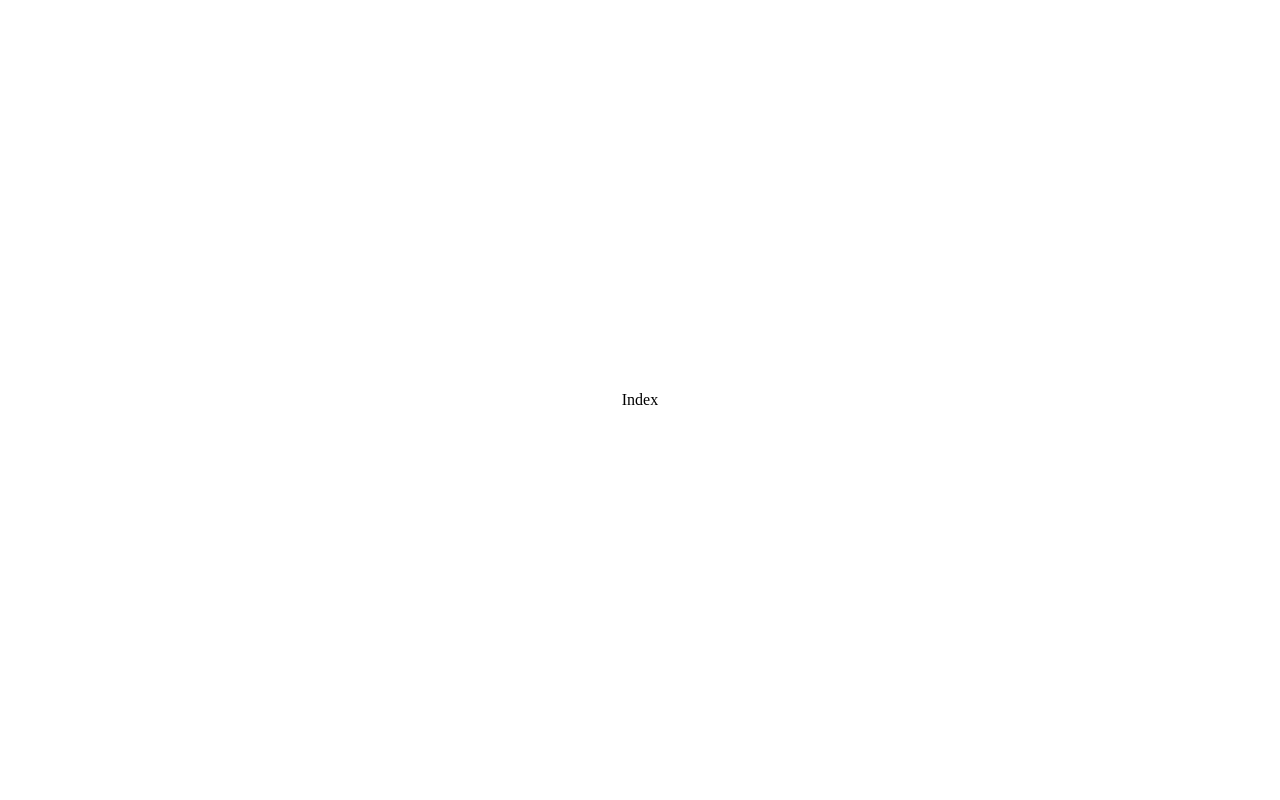
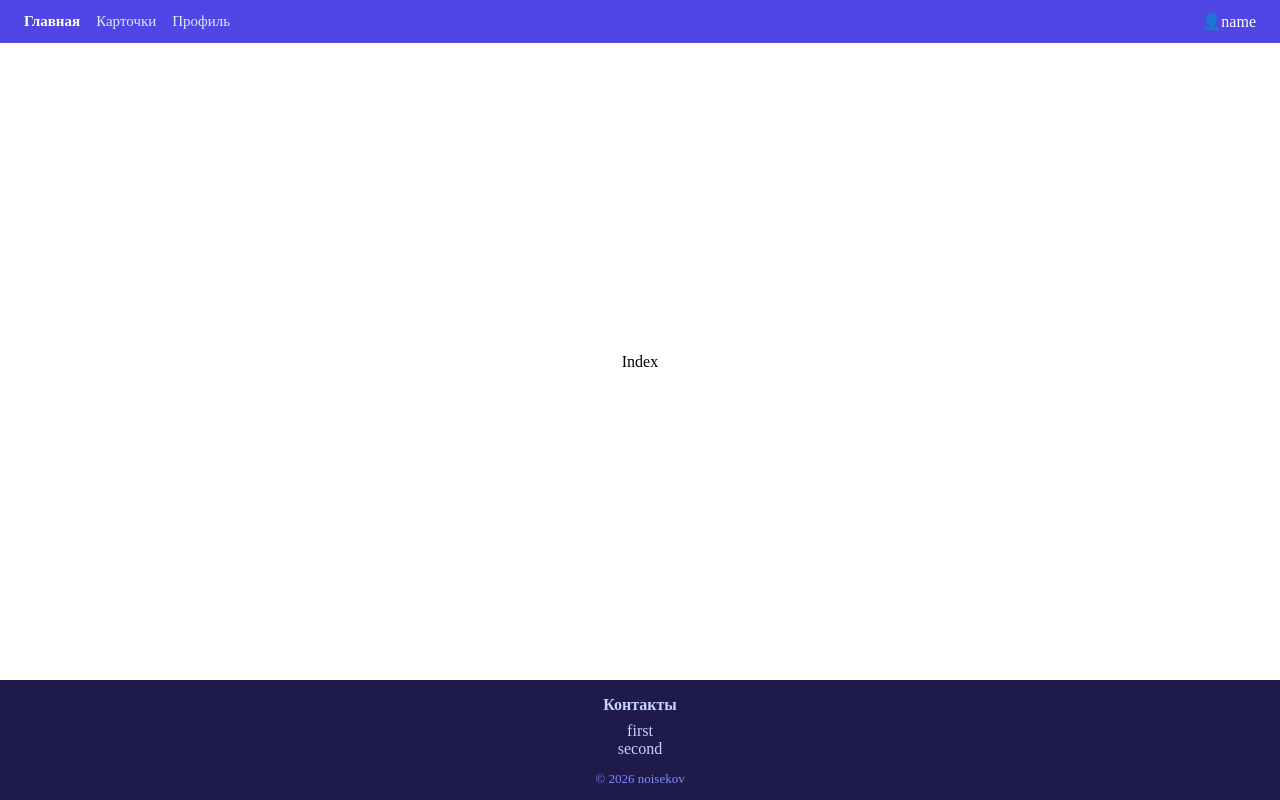
Before and after one commit to noisekov/astralTestTask, a React (Vite) app: page / in a window 1280 px wide. Built offline with nearby package versions, Linux system fonts and the light colour scheme.

Commit message:
feat: add outlet

```diff
--- /dev/null
+++ b/src/components/Body/Body.css
@@ -0,0 +1,6 @@
+.body {
+  display: flex;
+  align-items: center;
+  justify-content: center;
+  flex-grow: 1;
+}
--- a/src/components/Body/Body.tsx
+++ b/src/components/Body/Body.tsx
@@ -0,0 +1,15 @@
+import { FC } from "react";
+import "./Body.css";
+import { Outlet } from "react-router";
+
+interface BodyProps {}
+
+const Body: FC<BodyProps> = () => {
+  return (
+    <div className="body">
+      <Outlet />
+    </div>
+  );
+};
+
+export default Body;
--- /dev/null
+++ b/src/components/Footer/Footer.css
@@ -0,0 +1,22 @@
+.footer {
+  background-color: #1e1b4b;
+  color: #c7d2fe;
+  text-align: center;
+  width: 100%;
+}
+
+.footer__title {
+  font-weight: bold;
+  margin-bottom: 8px;
+}
+
+.footer__list {
+  list-style: none;
+  padding: 0;
+  margin: 0 0 12px;
+}
+
+.footer__copy {
+  font-size: 13px;
+  color: #818cf8;
+}
--- a/src/components/Footer/Footer.tsx
+++ b/src/components/Footer/Footer.tsx
@@ -0,0 +1,21 @@
+import React from "react";
+import "./Footer.css";
+
+interface FooterProps {
+  contacts: string[];
+}
+
+const Footer: React.FC<FooterProps> = ({ contacts }) => {
+  return (
+    <footer className="footer">
+      <p className="footer__title">Контакты</p>
+      <ul className="footer__list">
+        {contacts.map((contact) => (
+          <li key={contact}>{contact}</li>
+        ))}
+      </ul>
+      <p className="footer__copy">© 2026 noisekov</p>
+    </footer>
+  );
+};
+export default Footer;
--- /dev/null
+++ b/src/components/Header/Header.css
@@ -0,0 +1,35 @@
+.header {
+  display: flex;
+  align-items: center;
+  justify-content: space-between;
+  padding: 12px 24px;
+  background-color: #4f46e5;
+  color: #fff;
+  width: 100%;
+}
+
+.header__nav {
+  display: flex;
+  gap: 16px;
+}
+
+.header__link {
+  color: #e0e7ff;
+  text-decoration: none;
+  font-size: 15px;
+}
+
+.header__link:hover,
+.header__link.active {
+  color: #fff;
+  font-weight: bold;
+}
+
+.header__user {
+  display: flex;
+  align-items: center;
+}
+
+.header__user:before {
+  content: "👤";
+}
--- a/src/components/Header/Header.tsx
+++ b/src/components/Header/Header.tsx
@@ -0,0 +1,28 @@
+import React from "react";
+import "./Header.css";
+import { NavLink } from "react-router";
+
+interface HeaderProps {
+  name: string;
+}
+
+const Header: React.FC<HeaderProps> = ({ name }) => {
+  return (
+    <header className="header">
+      <nav className="header__nav">
+        <NavLink className="header__link" to="/" end>
+          Главная
+        </NavLink>
+        <NavLink className="header__link" to="/cards">
+          Карточки
+        </NavLink>
+        <NavLink className="header__link" to="/profile">
+          Профиль
+        </NavLink>
+      </nav>
+      <span className="header__user">{name}</span>
+    </header>
+  );
+};
+
+export default Header;
--- a/src/components/Page/Page.tsx
+++ b/src/components/Page/Page.tsx
@@ -0,0 +1,18 @@
+import { FC } from "react";
+import Header from "../Header/Header";
+import Footer from "../Footer/Footer";
+import Body from "../Body/Body";
+
+interface PageProps {}
+
+const Page: FC<PageProps> = ({}) => {
+  return (
+    <>
+      <Header name="name" />
+      <Body />
+      <Footer contacts={["first", "second"]} />
+    </>
+  );
+};
+
+export default Page;
--- a/src/index.css
+++ b/src/index.css
@@ -1,3 +1,7 @@
+* {
+  box-sizing: border-box;
+}
+
 body {
   width: 100%;
   height: 100vh;
--- a/src/routes/routes.tsx
+++ b/src/routes/routes.tsx
@@ -3,8 +3,12 @@ import Cards from "../pages/cards";
 import Index from "../pages";
 import Login from "../pages/login";
 import Profile from "../pages/profile";
+import Page from "../components/Page/Page";
 
 export const router = createBrowserRouter([
+  {
+    element: <Page />,
+    children: [
       {
         path: "/",
         element: <Index />,
@@ -21,4 +25,6 @@ export const router = createBrowserRouter([
         path: "/profile",
         element: <Profile />,
       },
+    ],
+    },
 ]);
```
Lines whose indentation alone changed are shown as unchanged.
